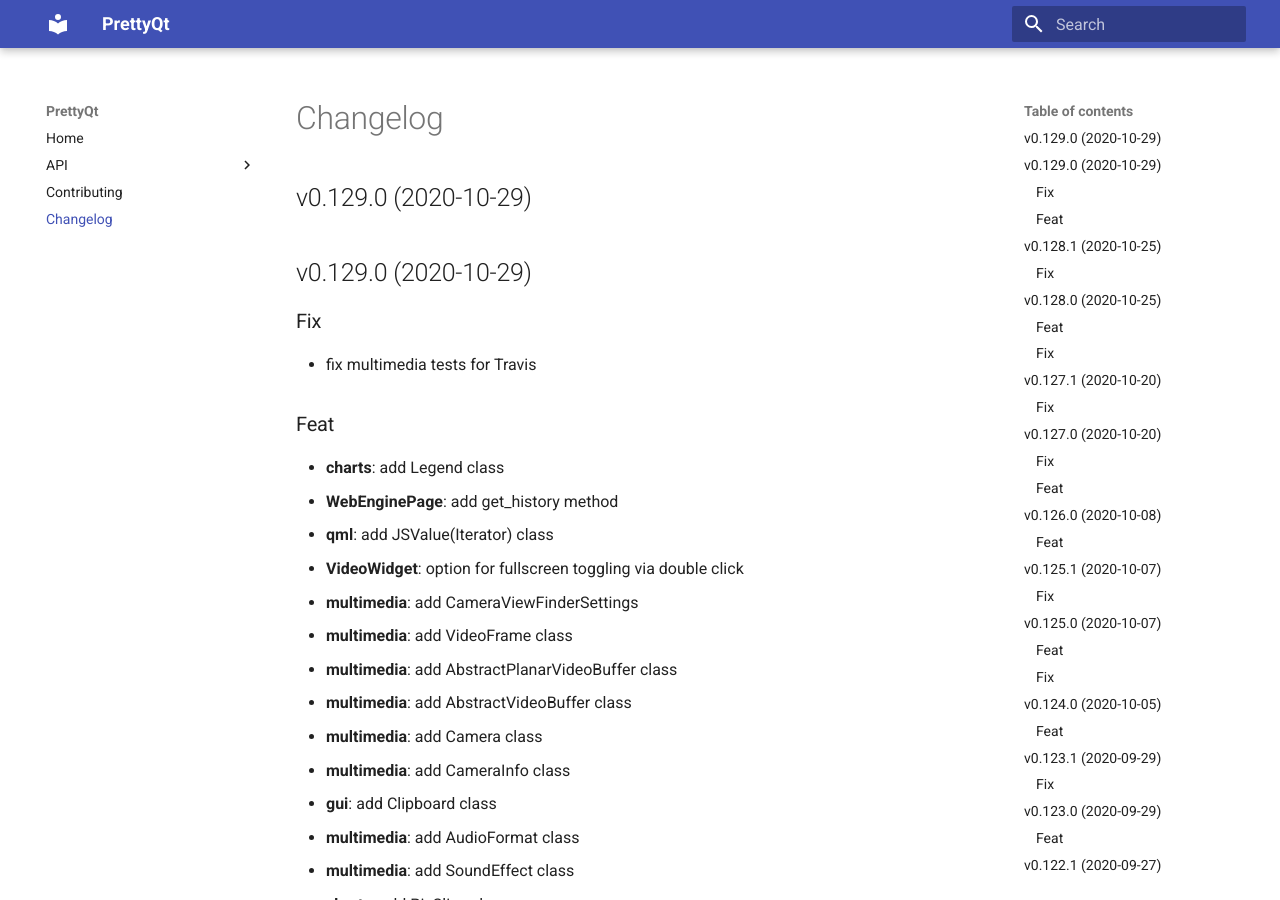
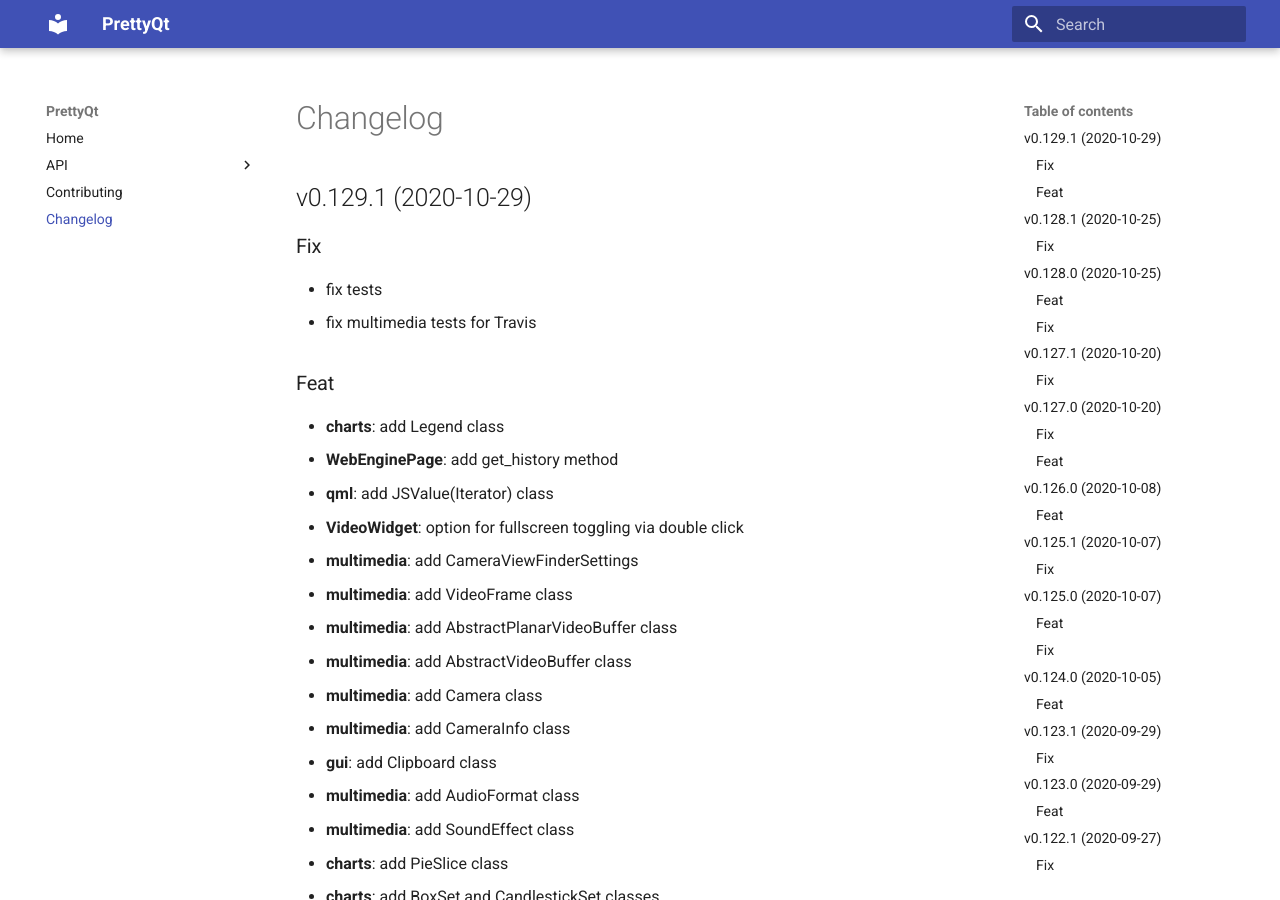
Before and after one commit to phil65/PrettyQt, an MkDocs documentation site: the page built from docs/changelog.md, in a window 1280 px wide and 900 px high. Built offline with MkDocs 1.6.1 and Material for MkDocs 9.7.7, drawn with Linux system fonts in a browser that asks for light colours.

Commit message:
bump: version 0.129.0 → 0.129.1

```diff
--- a/docs/changelog.md
+++ b/docs/changelog.md
@@ -1,9 +1,8 @@
-## v0.129.0 (2020-10-29)
-
-## v0.129.0 (2020-10-29)
+## v0.129.1 (2020-10-29)
 
 ### Fix
 
+- fix tests
 - fix multimedia tests for Travis
 
 ### Feat
--- a/prettyqt/__init__.py
+++ b/prettyqt/__init__.py
@@ -4,7 +4,7 @@
 
 __author__ = """Philipp Temminghoff"""
 __email__ = "phil65@kodi.tv"
-__version__ = "0.129.0"
+__version__ = "0.129.1"
 
 
 def debug():
--- a/pyproject.toml
+++ b/pyproject.toml
@@ -1,6 +1,6 @@
 [tool.poetry]
 name = "PrettyQt"
-version = "0.129.0"
+version = "0.129.1"
 description = "A pythonic layer on top of qtpy"
 readme = 'docs/index.md'
 repository = "https://github.com/phil65/prettyqt"
@@ -130,7 +130,7 @@ exclude = '''
 '''
 [tool.commitizen]
 name = "cz_conventional_commits"
-version = "0.129.0"
+version = "0.129.1"
 tag_format = "v$version"
 version_files = [
     "prettyqt/__init__.py:__version__",
--- a/setup.py
+++ b/setup.py
@@ -40,6 +40,6 @@ setup(
     packages=find_packages(),
     test_suite="tests",
     url="https://github.com/phil65/prettyqt",
-    version="0.129.0",
+    version="0.129.1",
     zip_safe=False,
 )
```
Also changed, not shown: CHANGELOG.md (+2 -3 lines).
